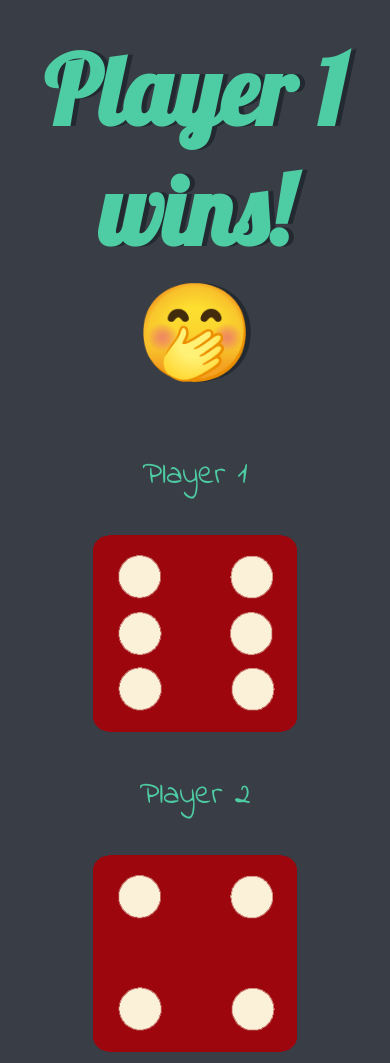
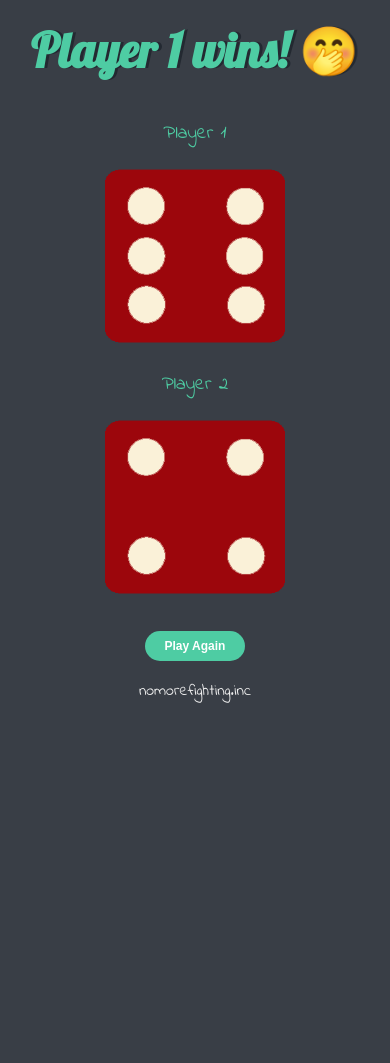
Before and after one commit to Code70x7/Dicegame, a plain HTML site: page index.html in a window 390 px wide. Shown: the top 1063 px of the page. After the commit the page ends 844 px from the top, so only its background shows below. Drawn offline with Linux system fonts and the light colour scheme.

Commit message:
Update styles.css

```diff
--- a/styles.css
+++ b/styles.css
@@ -7,7 +7,6 @@
 .dice {
   text-align: center;
   display: inline-block;
-
 }
 
 body {
@@ -15,21 +14,22 @@ body {
 }
 
 h1 {
-  margin: 30px;
+  margin: 20px;
   font-family: 'Lobster', cursive;
-  text-shadow: 5px 0 #232931;
-  font-size: 6rem;
+  text-shadow: 3px 0 #232931;
+  font-size: 4rem;
   color: #4ECCA3;
 }
 
 p {
-  font-size: 2rem;
+  font-size: 1.5rem;
   color: #4ECCA3;
   font-family: 'Indie Flower', cursive;
 }
 
 img {
-  width: 80%;
+  width: 90%;
+  max-width: 400px;
 }
 
 footer {
@@ -37,16 +37,16 @@ footer {
   color: #EEEEEE;
   text-align: center;
   font-family: 'Indie Flower', cursive;
+}
 
-}
-.button button{
-  margin-top: 50px;
-  width: 150px;
-  height: 60px;
-  border-radius: 25px;
+.button button {
+  margin-top: 30px;
+  width: 120px;
+  height: 40px;
+  border-radius: 20px;
   background-color: #4ECCA3;
   color: #ffffff;
-  font-size: 18px;
+  font-size: 14px;
   font-weight: bold;
   border: none;
   cursor: pointer;
@@ -59,3 +59,24 @@ footer {
 .button button:active {
   background-color: #89b1a4;
 }
+
+/* Media Query for phone screens */
+@media (max-width: 480px) {
+  h1 {
+    font-size: 3rem;
+  }
+
+  p {
+    font-size: 1.2rem;
+  }
+
+  img {
+    max-width: 200px;
+  }
+
+  .button button {
+    width: 100px;
+    height: 30px;
+    font-size: 12px;
+  }
+}
```
